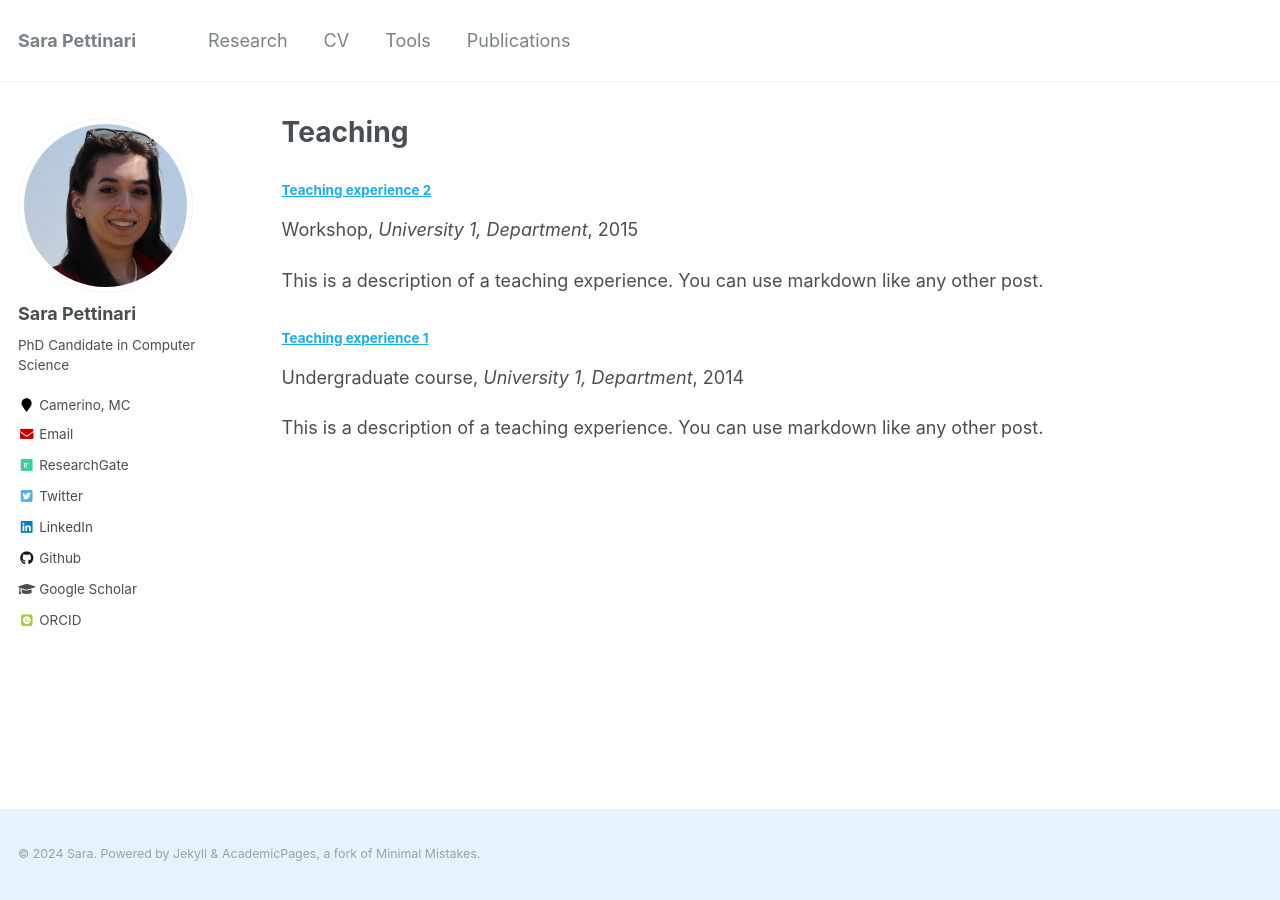
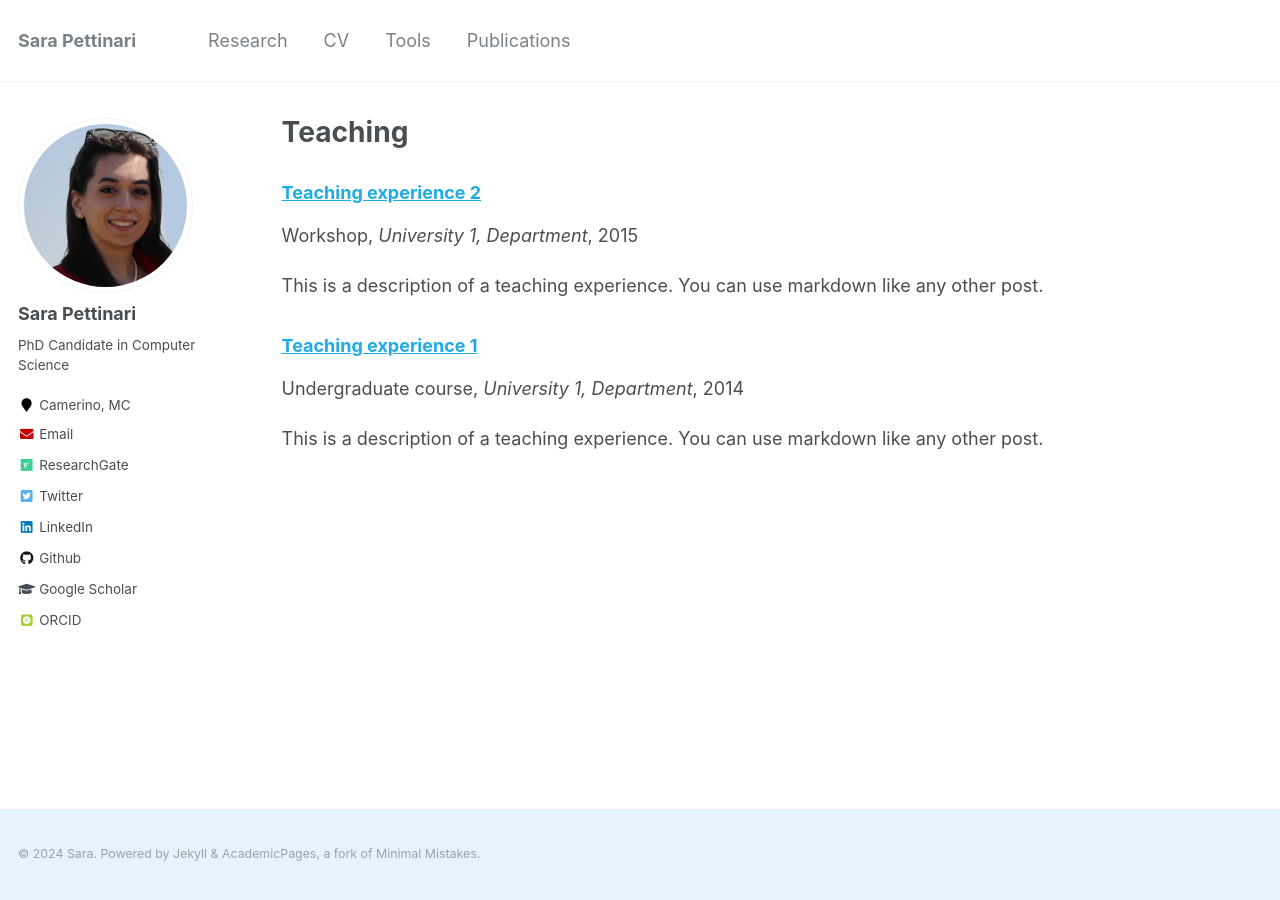
Before and after one commit to SaraPettinari/SaraPettinari.github.io, a Jekyll site: the page built from _pages/teaching.html, in a window 1280 px wide. Built offline with Jekyll 4.4.1, drawn with Linux system fonts in a browser that asks for light colours; some web fonts are replaced.

Commit message:
[update] publications style

```diff
--- a/_includes/archive-single.html
+++ b/_includes/archive-single.html
@@ -26,14 +26,13 @@
       </div>
     {% endif %}
 
-    <h3 class="archive__item-title" itemprop="headline"></h3>
-    <h4>
+    <h3 class="archive__item-title" itemprop="headline">
       {% if post.link %}
         <a href="{{ post.link }}">{{ title }}</a> <a href="{{ base_path }}{{ post.url }}" rel="permalink"><i class="fa fa-link" aria-hidden="true" title="permalink"></i><span class="sr-only">Permalink</span></a>
       {% else %}
         <a href="{{ base_path }}{{ post.url }}" rel="permalink">{{ title }}</a>
       {% endif %}
-    </h4>
+    </h3>
 
     {% if post.read_time %}
       <p class="page__meta"><i class="fa fa-clock-o" aria-hidden="true"></i> {% include read-time.html %}</p>
```
